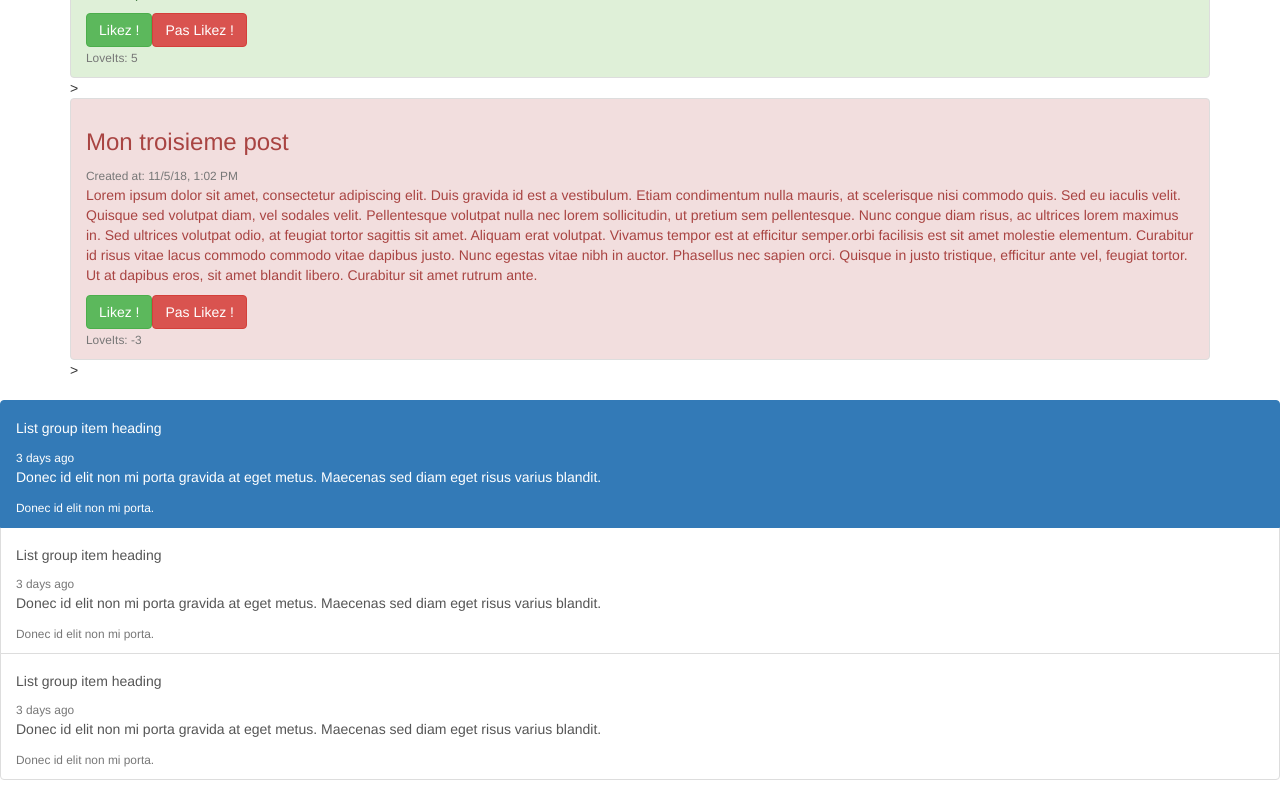
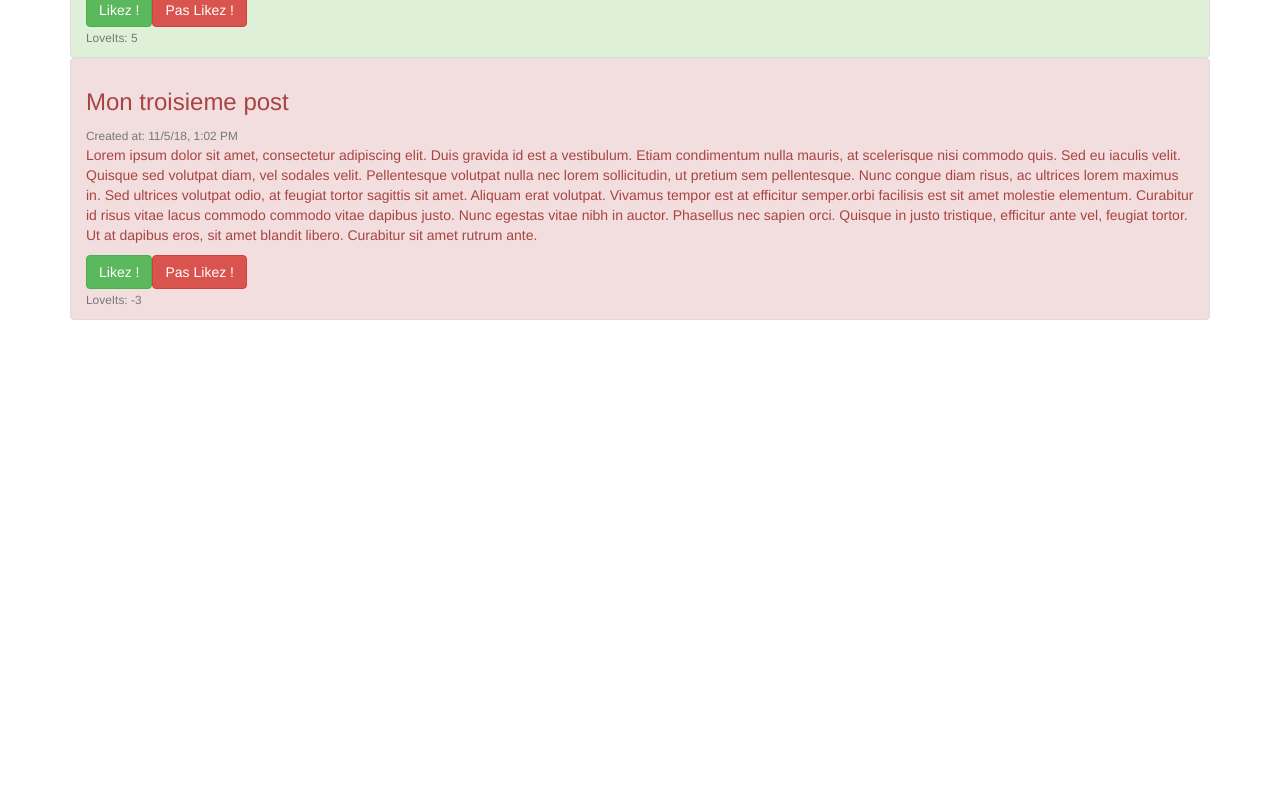
Before and after one commit to srroger/openclassroom-first-project, an Angular app: page / in a window 1280 px wide. Shown: the part 560-1360 px from the top of the page. After the commit the page ends 900 px from the top, so only its background shows below. Built offline with nearby package versions, Linux system fonts and the light colour scheme.

Commit message:
Correction of little bugs.

```diff
--- a/src/app/app.component.html
+++ b/src/app/app.component.html
@@ -7,32 +7,3 @@
     </div>
   </div>
 </div>
-
-
-
-<div class="list-group">
-  <a href="#" class="list-group-item list-group-item-action flex-column align-items-start active">
-    <div class="d-flex w-100 justify-content-between">
-      <h5 class="mb-1">List group item heading</h5>
-      <small>3 days ago</small>
-    </div>
-    <p class="mb-1">Donec id elit non mi porta gravida at eget metus. Maecenas sed diam eget risus varius blandit.</p>
-    <small>Donec id elit non mi porta.</small>
-  </a>
-  <a href="#" class="list-group-item list-group-item-action flex-column align-items-start">
-    <div class="d-flex w-100 justify-content-between">
-      <h5 class="mb-1">List group item heading</h5>
-      <small class="text-muted">3 days ago</small>
-    </div>
-    <p class="mb-1">Donec id elit non mi porta gravida at eget metus. Maecenas sed diam eget risus varius blandit.</p>
-    <small class="text-muted">Donec id elit non mi porta.</small>
-  </a>
-  <a href="#" class="list-group-item list-group-item-action flex-column align-items-start">
-    <div class="d-flex w-100 justify-content-between">
-      <h5 class="mb-1">List group item heading</h5>
-      <small class="text-muted">3 days ago</small>
-    </div>
-    <p class="mb-1">Donec id elit non mi porta gravida at eget metus. Maecenas sed diam eget risus varius blandit.</p>
-    <small class="text-muted">Donec id elit non mi porta.</small>
-  </a>
-</div>
--- a/src/app/post-list-item/post-list-item.component.html
+++ b/src/app/post-list-item/post-list-item.component.html
@@ -17,4 +17,4 @@
   <div class="d-flex w-100 justify-content-between">
 	  <small class="text-muted">LoveIts: {{ loveIts }}</small>
 	</div>
-</a>>
+</a>
```
Also changed, not shown: 1 other file (tests, documents, lock files or other folders).
